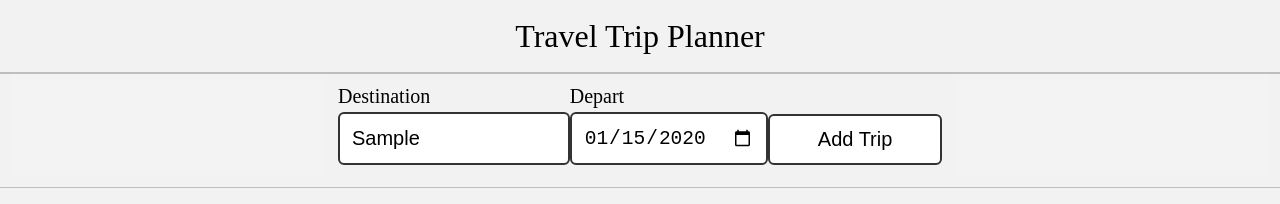
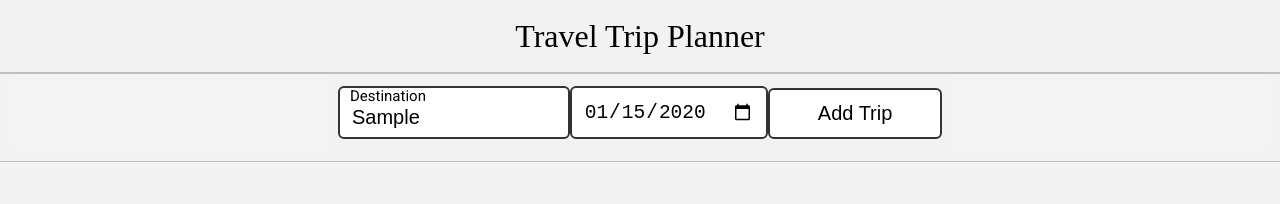
Before and after one commit to Jufrench/travel-planner, a website built with webpack: page src/client/views/index.html in a window 1280 px wide. Both pictures are taken after typing "Sample", "2020-01-15" into the empty fields and a click on the button "Add Trip". Built offline with nearby package versions, Linux system fonts and the light colour scheme.

Commit message:
Input styling

```diff
--- a/src/client/styles/style.scss
+++ b/src/client/styles/style.scss
@@ -1,4 +1,4 @@
-$heading: 'Roboto', sans-serif;
+$roboto: 'Roboto', sans-serif;
 
 body {
     background: #f2f2f2;
@@ -43,7 +43,8 @@ body {
         margin-bottom: 12px;
         .label {
             font-size: 1.25em;
-            margin-bottom: 6px;
+            // margin-bottom: 6px;
+            font-family: $roboto;
         }
         .input {
             width: 100%;
@@ -51,6 +52,29 @@ body {
             font-size: 1.25em;
             border-radius: 6px;
             border: solid 2px #333;
+        }
+    }
+    .city-wrap {
+        position: relative;
+        #city-input {
+            &:valid {
+                padding-bottom: 2px;
+                &+ .label-wrap {
+                    padding: 3px 12px 0;
+                    font-size: 12px;
+                    min-height: unset;
+                }
+            }
+        }
+        .label-wrap {
+            // overflow: hidden;
+            pointer-events: none;
+            position: absolute;
+            width: 100%;
+            padding: 12px;
+            min-height: 53px;
+            display: flex;
+            align-items: center;
         }
     }
     .form-date-wrap {
@@ -196,7 +220,7 @@ body {
             > * {
             }
             .city-country {
-                font-family: $heading;
+                font-family: $roboto;
                 line-height: 1.2;
             }
             .city {
--- a/src/client/views/index.html
+++ b/src/client/views/index.html
@@ -20,13 +20,25 @@
                 <div class="col lg-is-6 xl-is-6">
                     <div class="wrap">
                         <form class="form">
-                            <div class="form-inner-wrap city-wrap">
+                            <!-- <div class="form-inner-wrap city-wrap">
                                 <label for="city-input" class="label">Destination</label>
                                 <input id="city-input" class="input" type="text" placeholder="City">
+                            </div> -->
+                            <div class="form-inner-wrap city-wrap">
+                                <input id="city-input" class="input" type="text" required>
+                                <div class="label-wrap">
+                                    <label for="city-input" class="label">Destination</label>
+                                </div>
                             </div>
-                            <div class="form-inner-wrap form-date-wrap">
+                            <!-- <div class="form-inner-wrap form-date-wrap">
                                 <label for="date-input" class="label">Depart</label>
                                 <input id="date-input" class="input" type="date">
+                            </div> -->
+                            <div class="form-inner-wrap form-date-wrap">
+                                <input id="date-input" class="input" type="date" value="123" required>
+                                <!-- <div class="label-wrap">
+                                    <label for="date-input" class="label">Depart</label>
+                                </div> -->
                             </div>
                             <div class="button-wrap">
                                 <button class="add-trip-button button">Add Trip</button>
```
